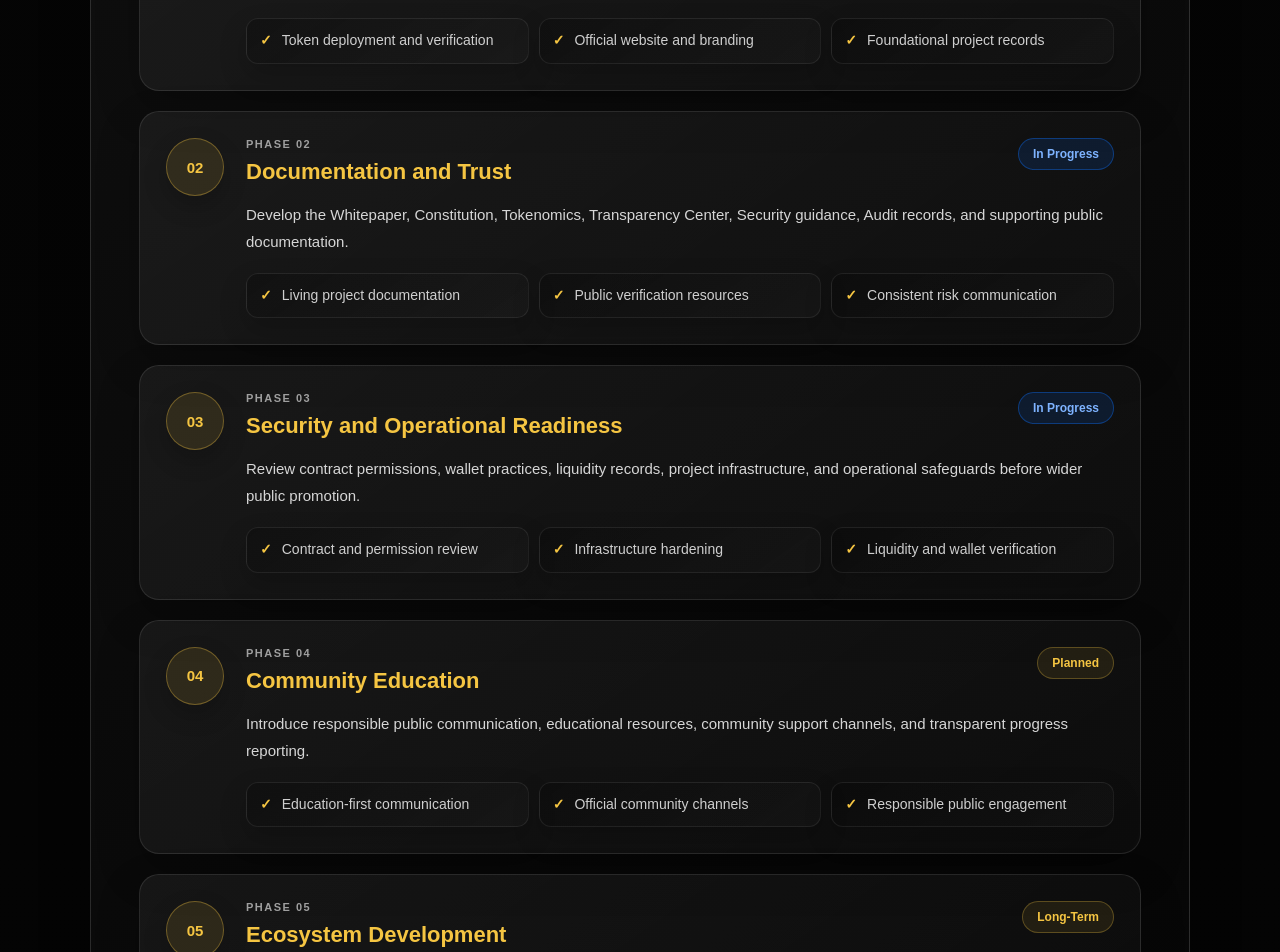
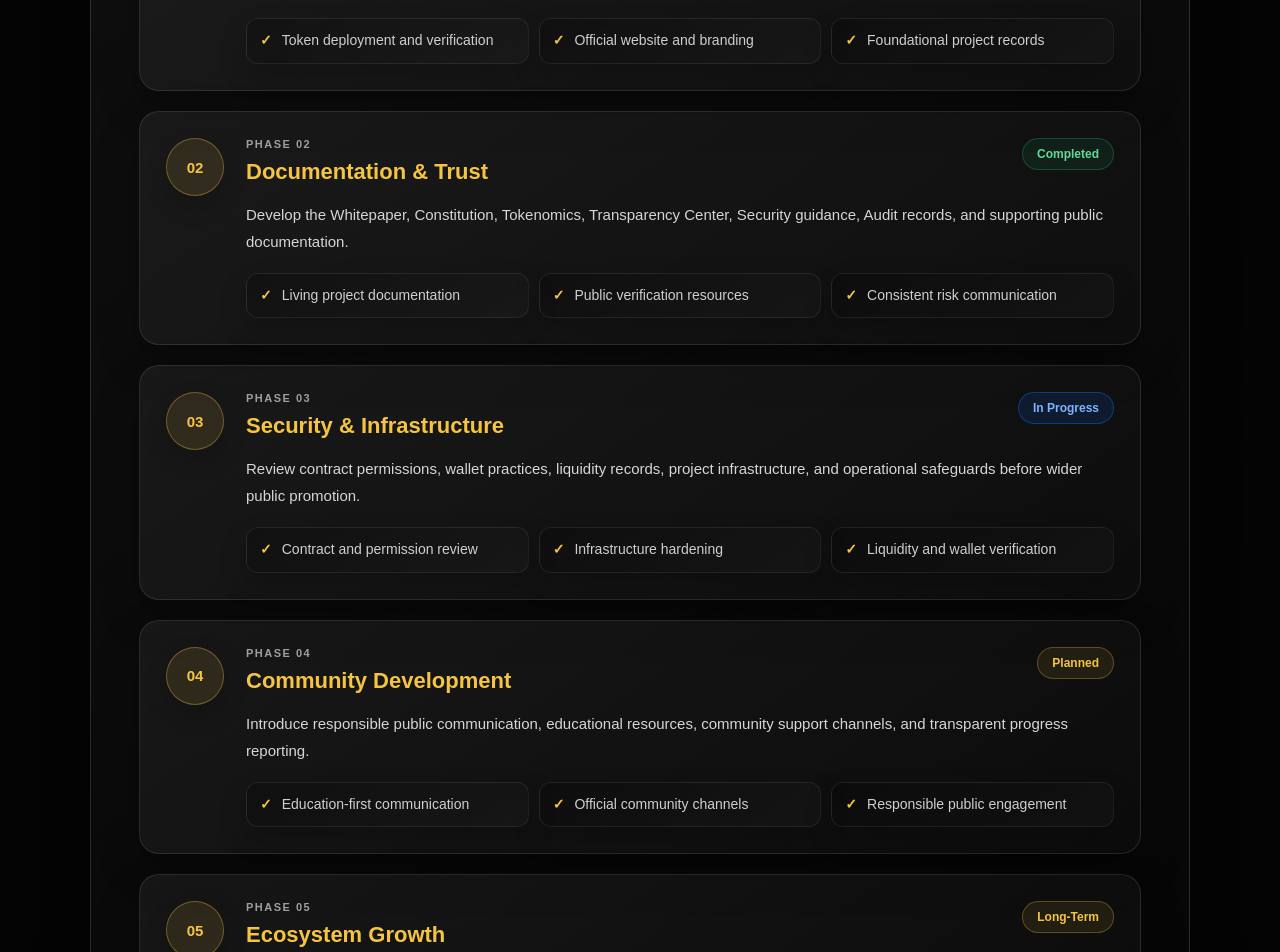
Before and after one commit to MAGZOWN/mag-coin-website, a Next.js app: page /whitepaper in a window 1280 px wide. Shown: the part 7840-8792 px from the top of the page. Built offline with nearby package versions, Linux system fonts and the light colour scheme.

Commit message:
Phase 20.10: Unify phase naming and fix stale status in Development Strategy

```diff
--- a/app/components/DevelopmentStrategy.tsx
+++ b/app/components/DevelopmentStrategy.tsx
@@ -15,8 +15,8 @@ const phases = [
   },
   {
     number: "02",
-    title: "Documentation and Trust",
-    status: "In Progress",
+    title: "Documentation & Trust",
+    status: "Completed",
     description:
       "Develop the Whitepaper, Constitution, Tokenomics, Transparency Center, Security guidance, Audit records, and supporting public documentation.",
     priorities: [
@@ -27,7 +27,7 @@ const phases = [
   },
   {
     number: "03",
-    title: "Security and Operational Readiness",
+    title: "Security & Infrastructure",
     status: "In Progress",
     description:
       "Review contract permissions, wallet practices, liquidity records, project infrastructure, and operational safeguards before wider public promotion.",
@@ -39,7 +39,7 @@ const phases = [
   },
   {
     number: "04",
-    title: "Community Education",
+    title: "Community Development",
     status: "Planned",
     description:
       "Introduce responsible public communication, educational resources, community support channels, and transparent progress reporting.",
@@ -51,7 +51,7 @@ const phases = [
   },
   {
     number: "05",
-    title: "Ecosystem Development",
+    title: "Ecosystem Growth",
     status: "Long-Term",
     description:
       "Explore sustainable utilities, partnerships, governance development, integrations, and ecosystem expansion only after the project foundation is sufficiently mature.",
```
